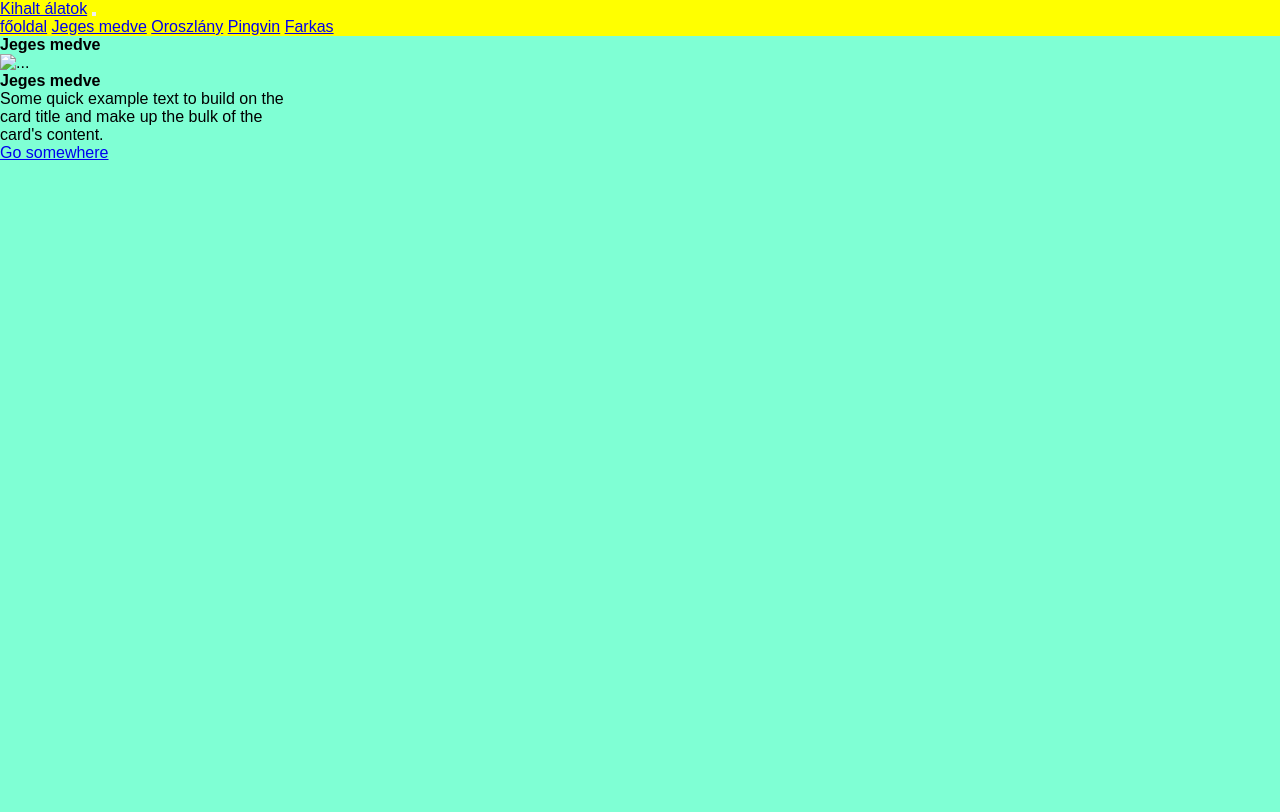
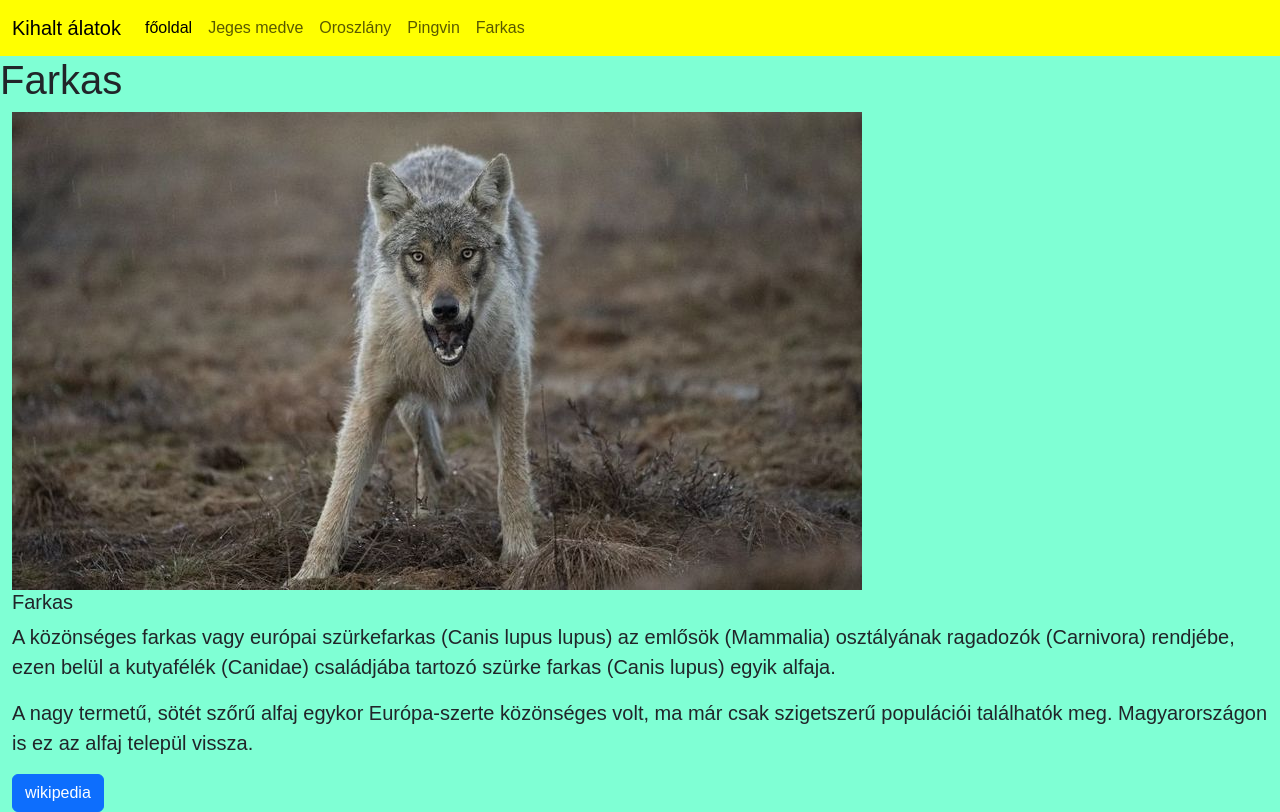
Before and after one commit to SBalazs17/kihalo_allatok, a plain HTML site: page html/Farkas.html in a window 1280 px wide. Drawn offline with nearby package versions, Linux system fonts and the light colour scheme.

Commit message:
javitás

```diff
--- a/css/style.css
+++ b/css/style.css
@@ -13,3 +13,9 @@ nav{
 div.container-fluid>div.row>div.col>div.card{
     background-color: blueviolet;
 }
+div.container-fluid>div.row>div.col>div.card>div.card-body>p{
+    font-size: 1.3em;
+}
+div.container-fluid>div.row>div.col>div.card>div.card-body>h5{
+    font-size: 1.7em;
+}
--- a/html/Farkas.html
+++ b/html/Farkas.html
@@ -4,6 +4,8 @@
     <meta charset="UTF-8">
     <meta name="viewport" content="width=device-width, initial-scale=1.0">
     <title>Farkas</title>
+    <link href="https://cdn.jsdelivr.net/npm/bootstrap@5.3.2/dist/css/bootstrap.min.css" rel="stylesheet" integrity="sha384-T3c6CoIi6uLrA9TneNEoa7RxnatzjcDSCmG1MXxSR1GAsXEV/Dwwykc2MPK8M2HN" crossorigin="anonymous">
+    <script src="https://cdn.jsdelivr.net/npm/bootstrap@5.3.2/dist/js/bootstrap.bundle.min.js" integrity="sha384-C6RzsynM9kWDrMNeT87bh95OGNyZPhcTNXj1NW7RuBCsyN/o0jlpcV8Qyq46cDfL" crossorigin="anonymous"></script>
     <link rel="stylesheet" href="../css/style.css">
 </head>
 <body>
@@ -24,16 +26,17 @@
           </div>
         </div>
       </nav>
-    <h1>Jeges medve</h1>
-    <div class="col">
-        <div class="card" style="width: 18rem;">
-            <img src="..." class="card-img-top" alt="...">
-            <div class="card-body">
-              <h5 class="card-title">Jeges medve</h5>
-              <p class="card-text">Some quick example text to build on the card title and make up the bulk of the card's content.</p>
-              <a href="#" class="btn btn-primary">Go somewhere</a>
+      <h1>Farkas</h1>
+      <div class="container-fluid">
+        <div class="row">
+            <div class="col">
+                <img src="../image/Farkas.jpg" class="img-fluid" alt="Farkas">
+                  <h5 class="h5">Farkas</h5>
+                  <p class="lead">A közönséges farkas vagy európai szürkefarkas (Canis lupus lupus) az emlősök (Mammalia) osztályának ragadozók (Carnivora) rendjébe, ezen belül a kutyafélék (Canidae) családjába tartozó szürke farkas (Canis lupus) egyik alfaja.</p>
+                  <p class="lead">A nagy termetű, sötét szőrű alfaj egykor Európa-szerte közönséges volt, ma már csak szigetszerű populációi találhatók meg. Magyarországon is ez az alfaj települ vissza.</p>
+                  <a href="https://hu.wikipedia.org/wiki/K%C3%B6z%C3%B6ns%C3%A9ges_farkas" class="btn btn-primary">wikipedia</a>
             </div>
-          </div>
-          </div>
+        </div>
+    </div>
 </body>
 </html>
```
Also changed, not shown: html/Jeges medve.html (+6 -7 lines), html/Oroszlány.html (+11 -9 lines), html/Pingvin.html (+9 -7 lines), image/Farkas.jpg (added).
